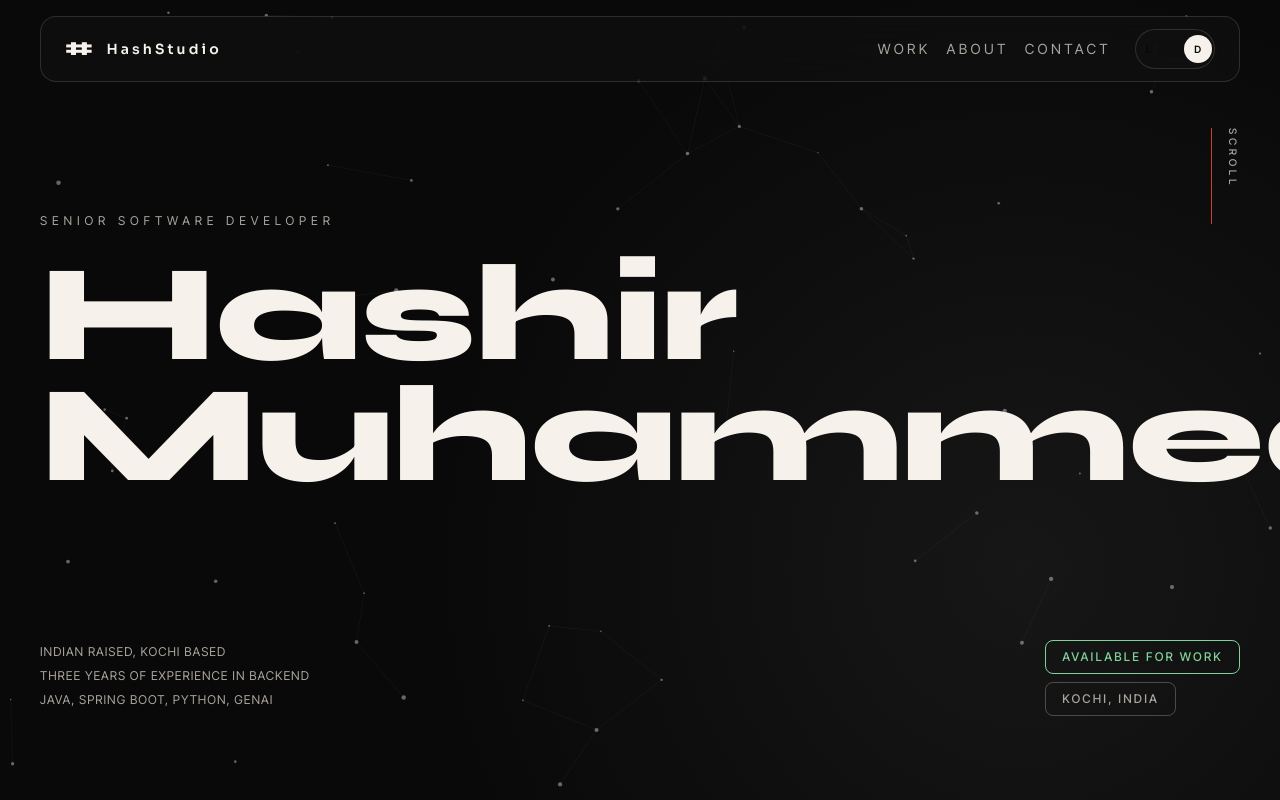
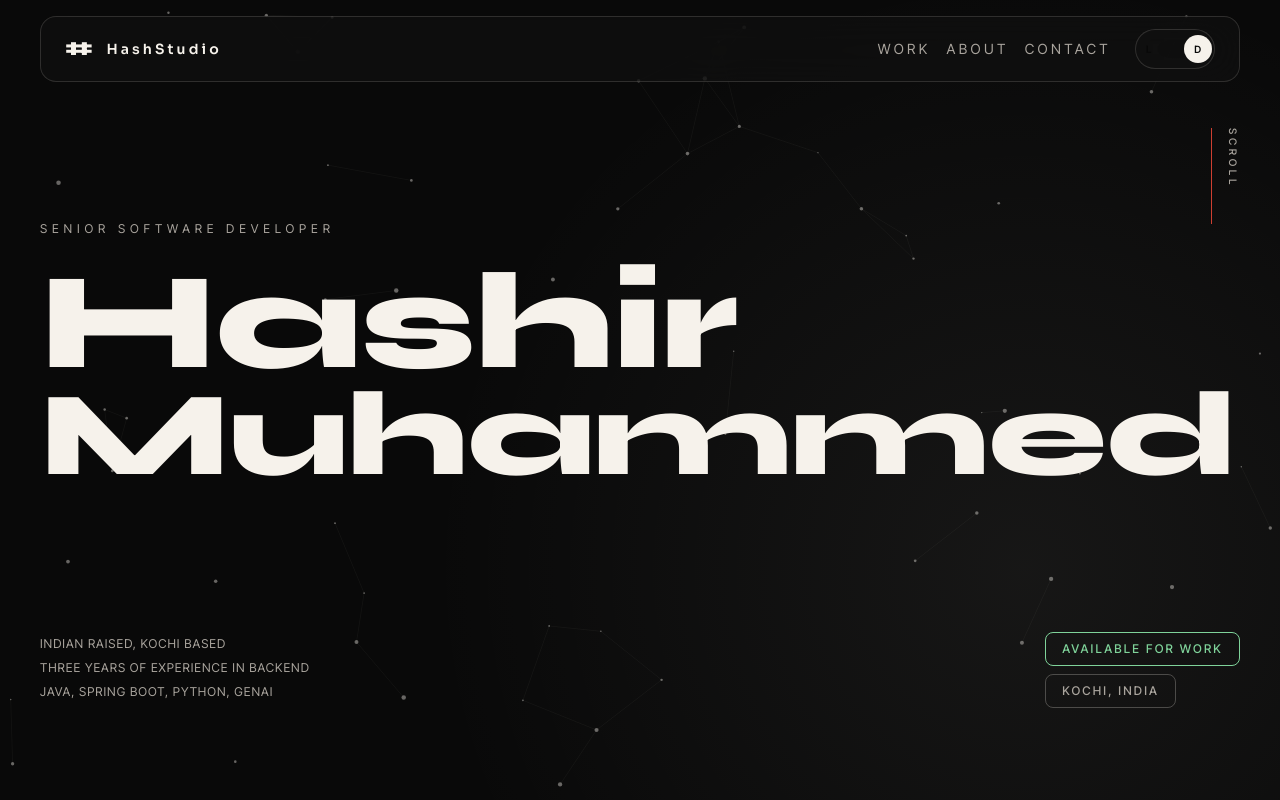
Before and after one commit to hashhir/hashStudioV2, a Next.js app: page / in a window 1280 px wide. Shown: the top 800 px of the page. Built offline with nearby package versions, Linux system fonts and the light colour scheme.

Commit message:
reduce muhammed

```diff
--- a/components/hero-section.tsx
+++ b/components/hero-section.tsx
@@ -23,7 +23,7 @@ export function HeroSection() {
             className="font-display font-extrabold leading-[0.88] tracking-[-0.07em] text-foreground"
           >
             <span className="block text-[13vw] sm:text-[9.6vw] md:text-[8.6vw] lg:text-[8.6rem]">Hashir</span>
-            <span className="block text-[9.4vw] sm:text-[8.5vw] md:text-[7.8vw] lg:text-[8.6rem]">Muhammed</span>
+            <span className="block text-[9.4vw] sm:text-[8.5vw] md:text-[7.2vw] lg:text-[7.1rem] xl:text-[7.5rem]">Muhammed</span>
           </motion.h1>
 
         </div>
```
